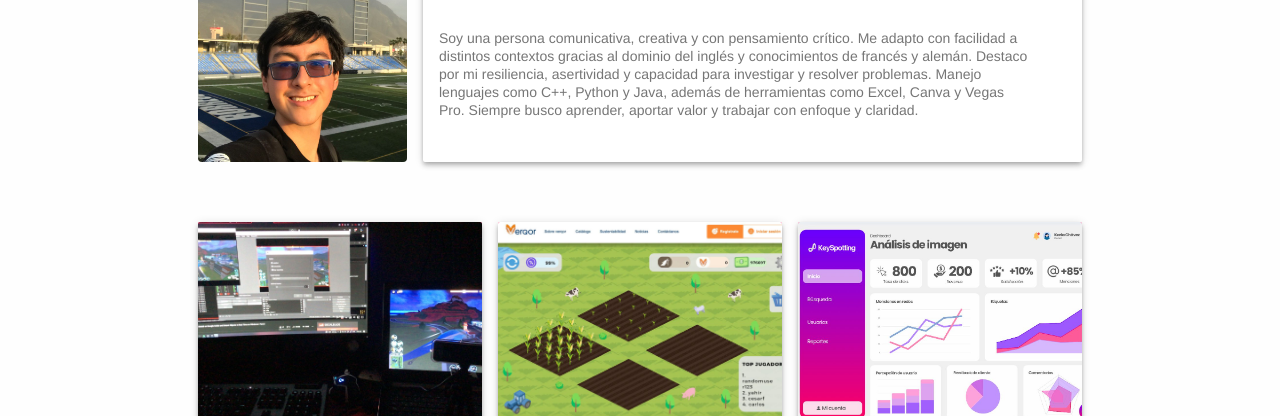
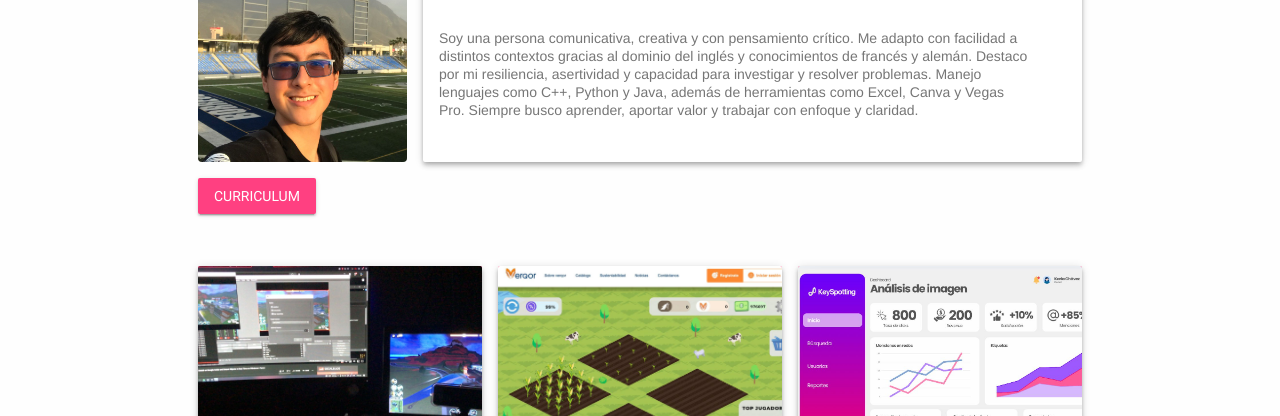
Before and after one commit to A01751101/A01751101.github.io, a plain HTML site: page index.html in a window 1280 px wide. Shown: the part 157-573 px from the top of the page. Drawn offline with nearby package versions, Linux system fonts and the light colour scheme.

Commit message:
Curriculum

```diff
--- a/css/main.css
+++ b/css/main.css
@@ -16,6 +16,14 @@
     margin: 0;                 /* Elimina cualquier margen para evitar desplazamientos no deseados */
   }
 
+  .no-margin-bottom {
+    margin-bottom: 0 !important;
+    padding-bottom: 0 !important;
+  }
+
+  .section--center {
+    margin-bottom: 1rem; /* o menos si lo deseas */
+  }
 
 .mdl-layout__header .mdl-layout__drawer-button {
   color: #fff; }
--- a/index.html
+++ b/index.html
@@ -36,6 +36,13 @@
       Soy una persona comunicativa, creativa y con pensamiento crítico. Me adapto con facilidad a distintos contextos gracias al dominio del inglés y conocimientos de francés y alemán. Destaco por mi resiliencia, asertividad y capacidad para investigar y resolver problemas. Manejo lenguajes como C++, Python y Java, además de herramientas como Excel, Canva y Vegas Pro. Siempre busco aprender, aportar valor y trabajar con enfoque y claridad.
     </div>
   </div>
+
+  <div class="mdl-card__actions no-margin-bottom">
+    <a href="https://drive.google.com/file/d/1W4dGvPoIPCpnX-Mj0njR-BQMb4bQFNUr/view?usp=share_link" target="_blank" class="mdl-button mdl-js-button mdl-button--raised mdl-js-ripple-effect mdl-button--accent">
+      Curriculum
+    </a>
+  </div>
+
 </section>
 
 <section class="section--center mdl-grid site-max-width">
```
